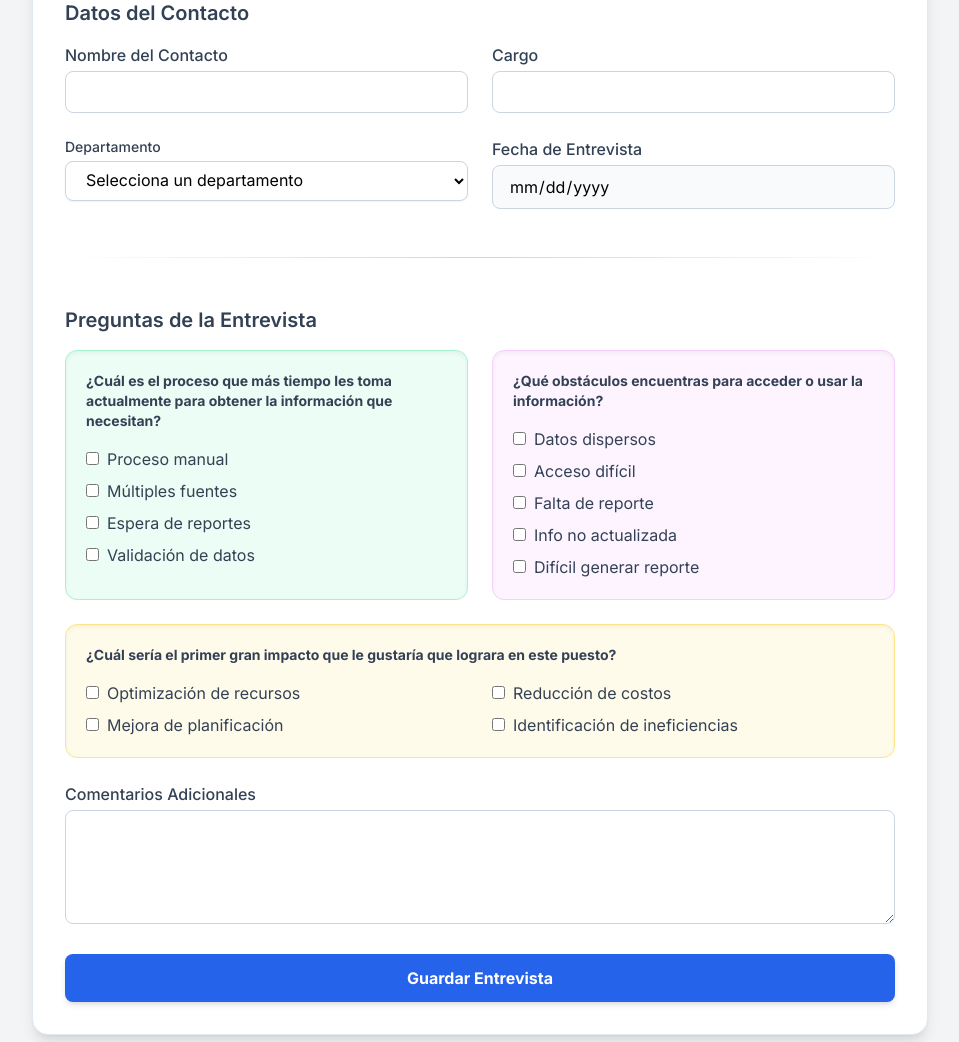
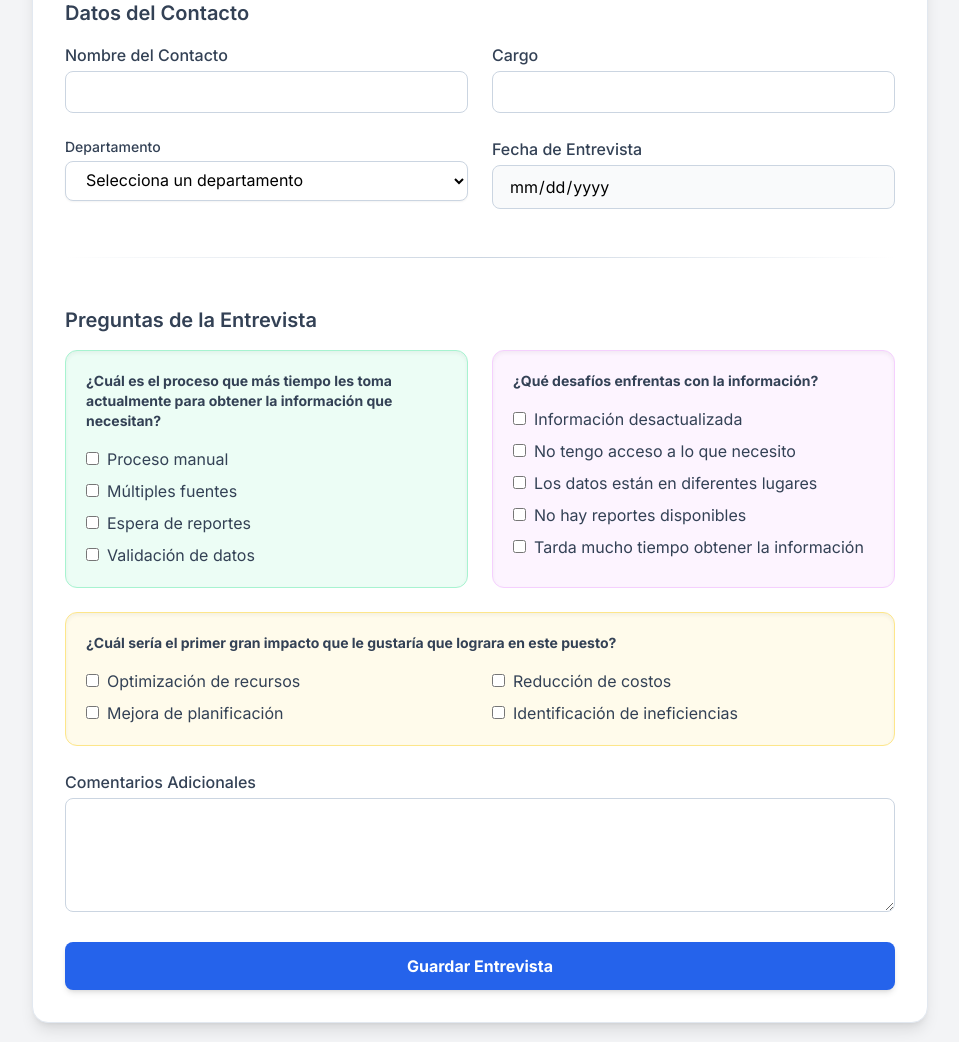
Before and after one commit to MauricioSalinasN/APP_ENC_FAYMEX, a Flask app: template templates/datos_entrevista.html in a window 1280 px wide. Shown: the part 221-1263 px from the top of the page, without its empty margins (160-1119 px from the left). Run offline with Flask 3, Linux system fonts and the light colour scheme; the template is opened without the code that fills it, so the values that code supplies are empty; some libraries are stand-ins or nearby versions.

Commit message:
Actualización de la app: mejoras en backend y dashboard

```diff
--- a/templates/datos_entrevista.html
+++ b/templates/datos_entrevista.html
@@ -48,7 +48,7 @@
                     </div>
                     <div>
                         <label for="cargo" class="block text-slate-700 font-medium mb-1">Cargo</label>
-                        <input type="text" id="cargo" name="cargo" required class="w-full px-4 py-2 border border-slate-300 rounded-lg focus:ring-2 focus:ring-blue-500 focus:border-transparent transition-colors duration-200">
+                        <input type="text" id="cargo" name="cargo" required class="w-full px-4 py-2 border border-slate-300 rounded-lg focus:ring-2 focus:ring-blue-500 focus:border-transparent transition-colors duration-200" oninput="this.value = this.value.toUpperCase()">
                     </div>
                 </div>
             </div>
@@ -116,29 +116,29 @@
                             </div>
                         </div>
 
-                        <!-- Sección de Calidad de Datos -->
+                        <!-- Sección de Calidad de Datos (Actualizada) -->
                         <div class="p-5 bg-fuchsia-50 rounded-xl shadow-inner border border-fuchsia-200">
-                            <p class="text-sm font-bold text-slate-700 mb-4">¿Qué obstáculos encuentras para acceder o usar la información?</p>
+                            <p class="text-sm font-bold text-slate-700 mb-4">¿Qué desafíos enfrentas con la información?</p>
                             <div class="space-y-2">
                                 <label class="flex items-center text-slate-700">
-                                    <input type="checkbox" name="desafio_datos_dispersos" class="rounded text-fuchsia-600 focus:ring-fuchsia-500 mr-2">
-                                    Datos dispersos
+                                    <input type="checkbox" name="desafio_info_desactualizada" class="rounded text-fuchsia-600 focus:ring-fuchsia-500 mr-2">
+                                    Información desactualizada
                                 </label>
                                 <label class="flex items-center text-slate-700">
-                                    <input type="checkbox" name="desafio_acceso_dificil" class="rounded text-fuchsia-600 focus:ring-fuchsia-500 mr-2">
-                                    Acceso difícil
+                                    <input type="checkbox" name="desafio_falta_acceso" class="rounded text-fuchsia-600 focus:ring-fuchsia-500 mr-2">
+                                    No tengo acceso a lo que necesito
+                                </label>
+                                <label class="flex items-center text-slate-700">
+                                    <input type="checkbox" name="desafio_datos_dispersos" class="rounded text-fuchsia-600 focus:ring-fuchsia-500 mr-2">
+                                    Los datos están en diferentes lugares
                                 </label>
                                 <label class="flex items-center text-slate-700">
                                     <input type="checkbox" name="desafio_falta_reporte" class="rounded text-fuchsia-600 focus:ring-fuchsia-500 mr-2">
-                                    Falta de reporte
-                                </label>
-                                <label class="flex items-center text-slate-700">
-                                    <input type="checkbox" name="desafio_info_no_actualizada" class="rounded text-fuchsia-600 focus:ring-fuchsia-500 mr-2">
-                                    Info no actualizada
+                                    No hay reportes disponibles
                                 </label>
                                 <label class="flex items-center text-slate-700">
                                     <input type="checkbox" name="desafio_dificil_generar_reporte" class="rounded text-fuchsia-600 focus:ring-fuchsia-500 mr-2">
-                                    Difícil generar reporte
+                                    Tarda mucho tiempo obtener la información
                                 </label>
                             </div>
                         </div>
```
